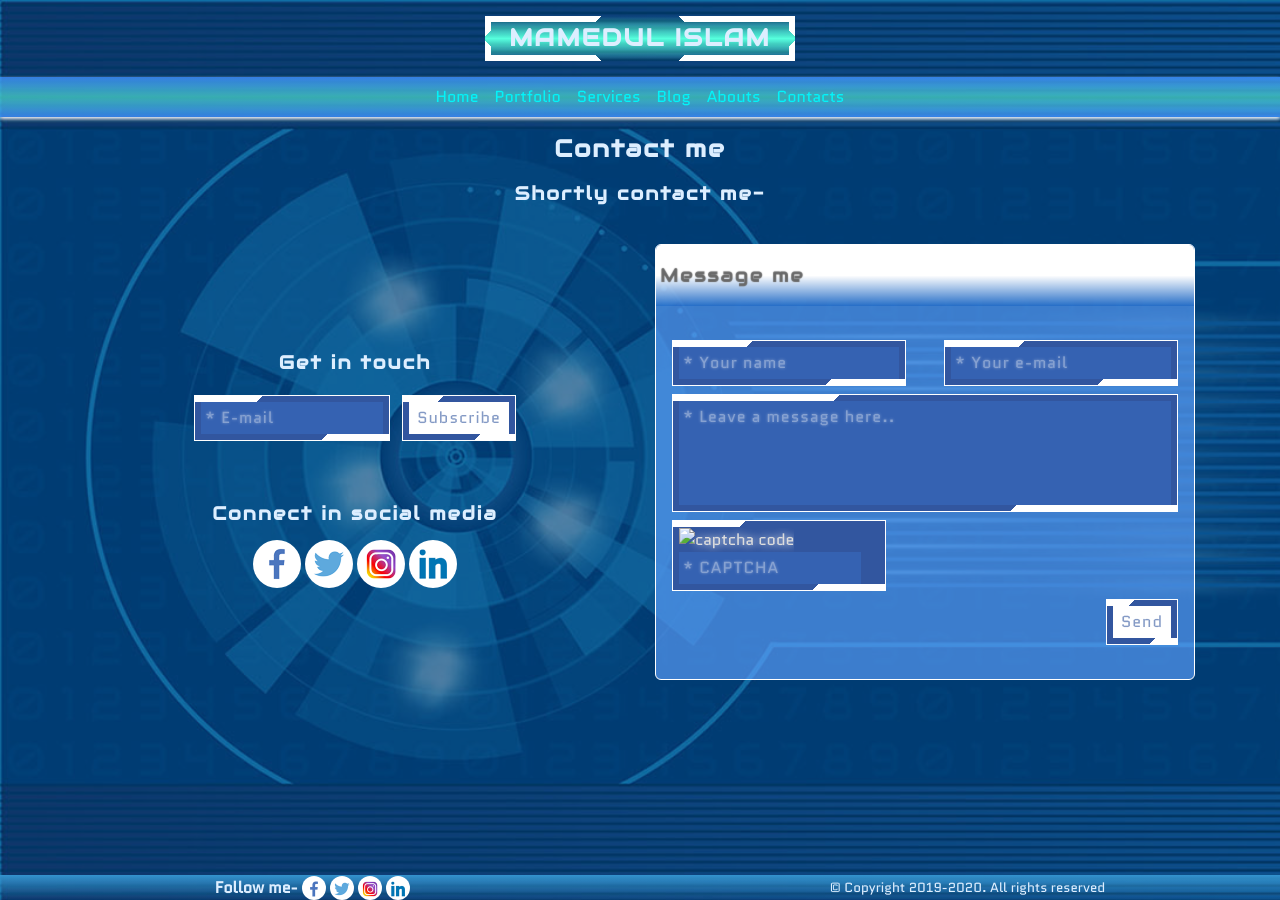
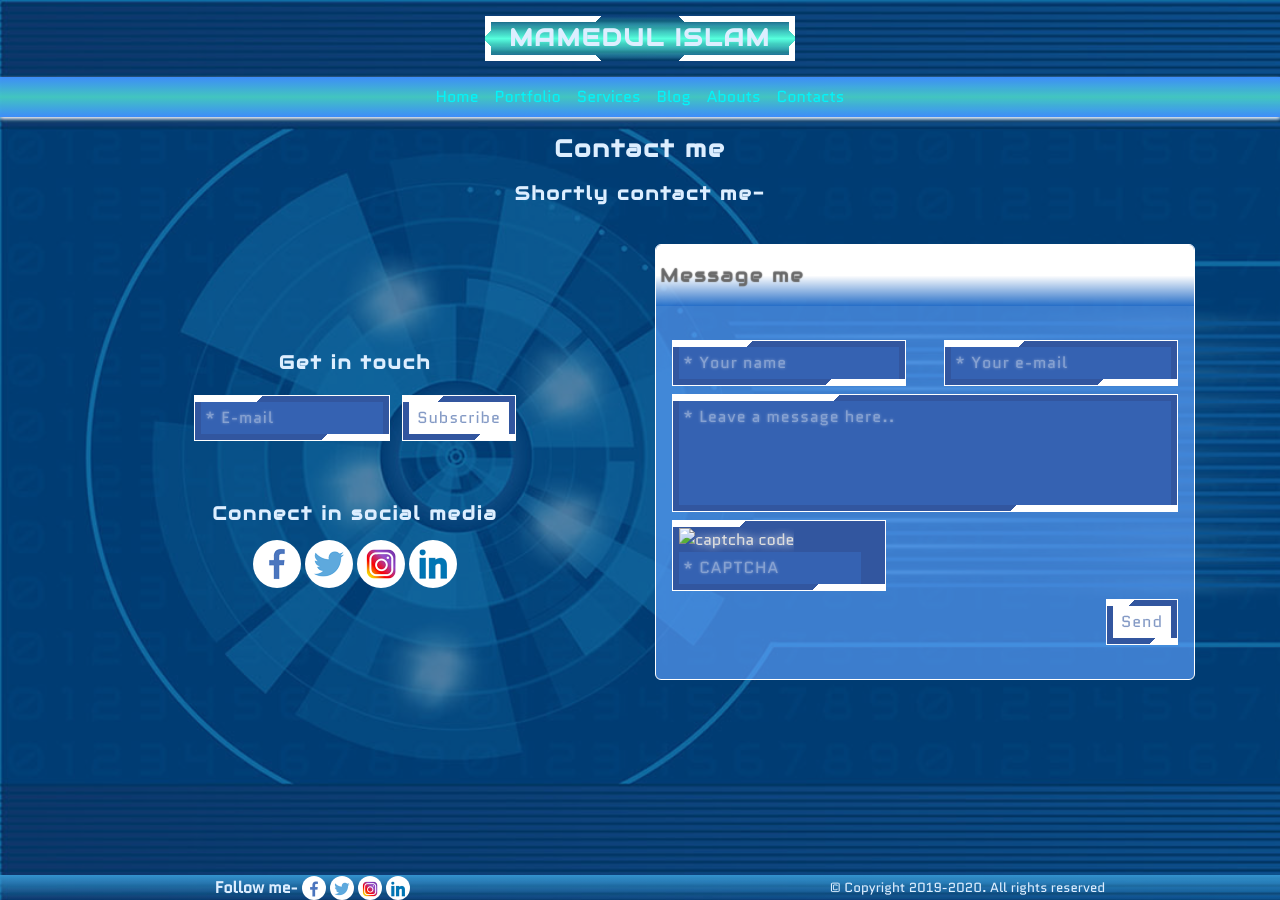
Before and after one commit to mamedul/mamedul.github.io, a Jekyll site: the page built from contacts.md, in a window 1280 px wide. Built offline with Jekyll 4.4.1, drawn with Linux system fonts in a browser that asks for light colours.

Commit message:
Update custom_style.css

```diff
--- a/assets/css/custom_style.css
+++ b/assets/css/custom_style.css
@@ -139,7 +139,7 @@
 
 .navbar-panel .navbar {
 	background-color: #4090ff;
-	background: linear-gradient(to bottom, rgba(64, 144, 255,0.8), rgba(69, 203, 195,0.8) 50%, rgba(64, 144, 255,0.8));
+	background: linear-gradient(to bottom, rgba(64, 144, 255,0.96), rgba(69, 203, 195,0.96) 50%, rgba(64, 144, 255,0.96));
 	padding-top: 0px;
 	padding-bottom: 0px;
 	box-shadow: 0px 2px 4px #ffffff;
```
